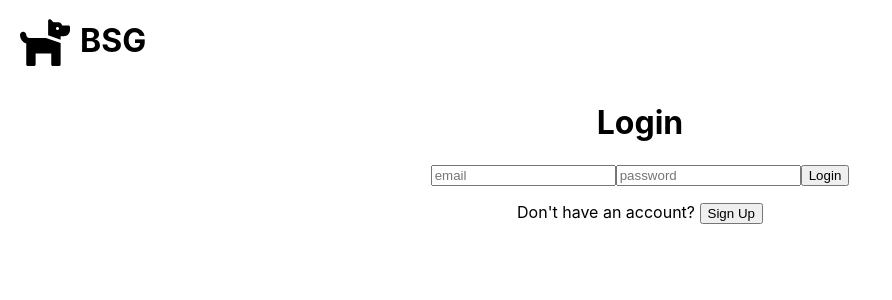
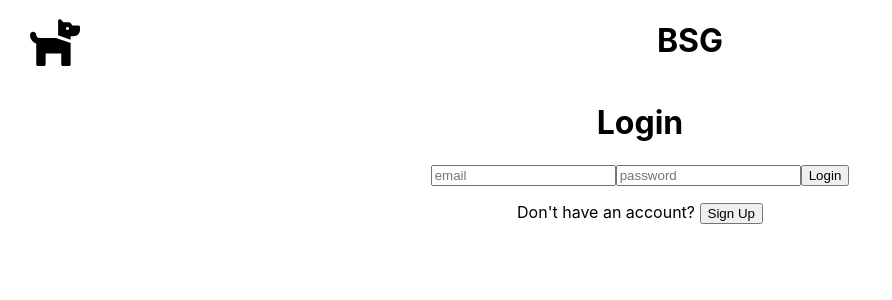
Before and after one commit to MarshallThomp/BSG-Personal-Project, a React (Create React App) app: page /#/welcomePage in a window 1280 px wide. Shown: the top 300 px of the page, without its empty margins (0-892 px from the left). Built offline with nearby package versions, Linux system fonts and the light colour scheme; what redux-promise-middleware would draw is missing.

Commit message:
user part of profile page complete

```diff
--- a/src/components/Header/Header.js
+++ b/src/components/Header/Header.js
@@ -25,13 +25,6 @@ let mapStateToProps = state => {
 export default connect(mapStateToProps)(Header)
 
 let styles = {
-    header: {
-        display: 'flex',
-        justifyContent: 'space-between',
-        alignItems: 'center',
-        marginLeft: 20
-    },
-
     bsg: {
         display: 'flex',
         justifyContent: 'space-between',
@@ -40,17 +33,9 @@ let styles = {
     },
 
     logo: {
-        flex: 1,
-        display: 'flex',
-        justifyContent: 'flex-start ',
         height: 50,
-        marginRight: 10
-    },
-
-    navbar: {
-        flex: 1,
-        display: 'flex',
-        justifyContent: 'space-between',
-        alignItems: 'center'
+        margin: 0,
+        marginLeft: 30,
+        marginRight: 20
     }
 }
--- a/src/components/Navbar/Navbar.css
+++ b/src/components/Navbar/Navbar.css
@@ -21,6 +21,7 @@
     width: 100px;
     z-index: 100;
     display: none;
+
 }
 
 .menu a{
--- a/src/components/Navbar/Navbar.js
+++ b/src/components/Navbar/Navbar.js
@@ -8,17 +8,16 @@ class Navbar extends Component {
     render() {
         return (
             <div>
-                <nav class="navbar" >
-                    <label for="toggle" class="label" >
-                    <i class="fas fa-bars"></i>
+                <nav className="navbar" >
+                    <label htmlFor="toggle" className="label" >
+                    <i className="fas fa-bars"></i>
                     </label>
                     <input type="checkbox" id="toggle" />
                     <div className="menu">
-                        <a href="/">Home</a>
-                        <a href="/profile">Profile</a>
-                        <a href="/pets">Pets</a>
-                        <a href="/messages">Messages</a>
-                        <a href="/welcomePage" onClick={this.props.logout}>Logout</a>
+                        <a href="#/">Home</a>
+                        <a href="#/profile">Owner's Info</a>
+                        <a href="#/messages">Messages</a>
+                        <a href="#/welcomePage" onClick={this.props.logout}>Logout</a>
                     </div>
                 </nav>
             </div >
--- a/src/components/Profile/Profile.js
+++ b/src/components/Profile/Profile.js
@@ -1,13 +1,32 @@
 import React, { Component } from 'react'
+import { connect } from 'react-redux'
+import { getUser } from './../../redux/reducers/users'
 
 class Profile extends Component{
+    constructor(props) {
+        super(props)
+    }
+
     render(){
+        let { user } = this.props
         return(
             <div>
-                Profile
+                <div>
+                    <img src={user.image} alt=""/>
+                    <button>Edit</button>
+                </div>
+                <div>
+                    <h3>{user.first_name} {user.last_name}</h3>
+                    <h3>{user.email}</h3>
+                </div>
             </div>
         )
     }
 }
 
-export default Profile
+let mapStateToProps = state => {
+    let { data: user } = state.user
+    return { user }
+}
+
+export default connect(mapStateToProps, { getUser })(Profile)
--- a/src/components/WelcomePage/WelcomePage.js
+++ b/src/components/WelcomePage/WelcomePage.js
@@ -1,7 +1,7 @@
 import React, { Component } from 'react'
 import { Redirect } from 'react-router-dom'
+import { connect } from 'react-redux'
 import LoginForm from '../LoginForm/LoginForm'
-import { connect } from 'react-redux'
 import RegisterForm from '../RegisterForm/RegisterForm';
 
 class WelcomePage extends Component {
```
